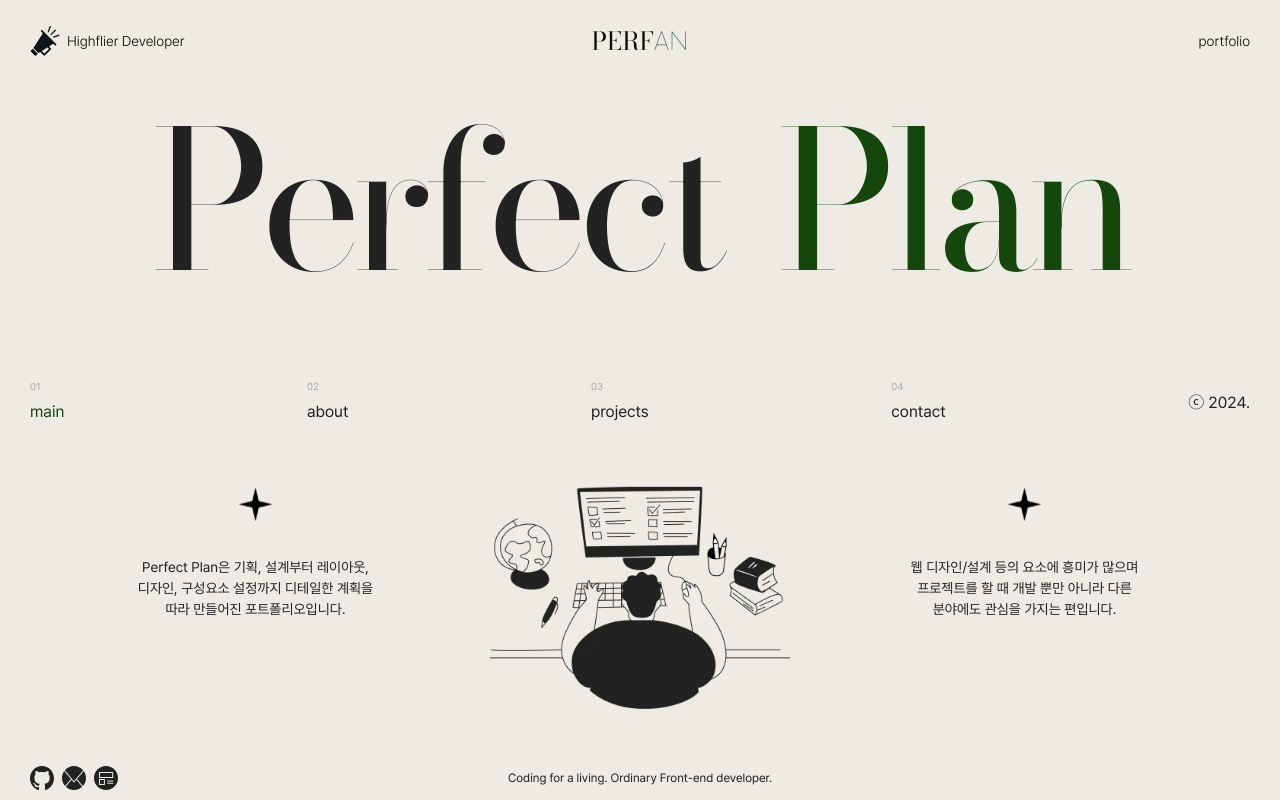
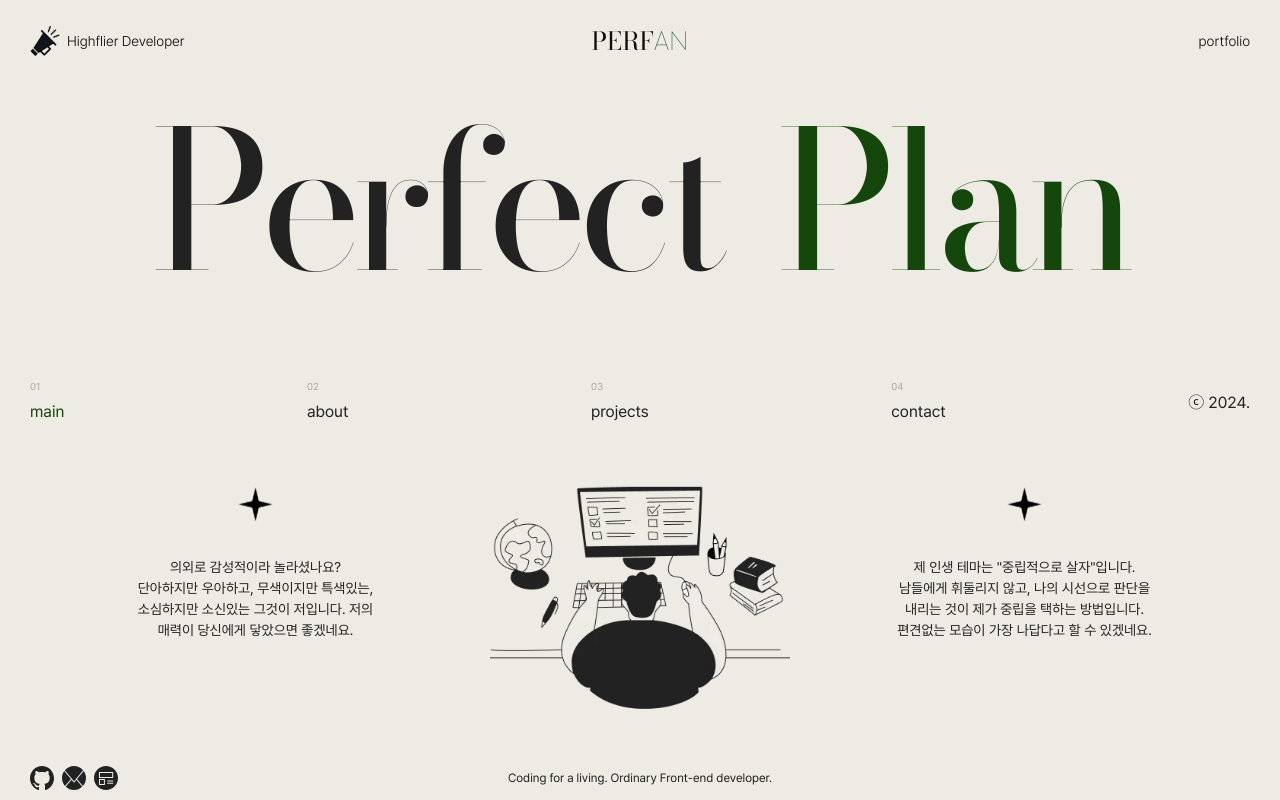
Before and after one commit to KimHyunLo/PERFAN, a React (Vite) app: page / in a window 1280 px wide. Built offline with nearby package versions, Linux system fonts and the light colour scheme.

Commit message:
update:  Main 페이지 컨텐츠 수정

```diff
--- a/src/features/main/MainContent.jsx
+++ b/src/features/main/MainContent.jsx
@@ -112,25 +112,33 @@ function MainContent() {
       <MobileMain>
         <div className="middle-text">
           <p>
-            Perfect Plan은 기획, 설계부터 레이아웃, 디자인, 구성요소 설정까지 디테일한 계획을 따라
-            만들어진 포트폴리오입니다.
+            의외로 감성적이라 놀라셨나요?
+            <br />
+            단아하지만 우아하고, 무색이지만 특색있는, 소심하지만 소신있는 그것이 저입니다. 저의
+            매력이 당신에게 닿았으면 좋겠네요.
           </p>
           <p>
-            웹 디자인/설계 등의 요소에 흥미가 많으며 프로젝트를 할 때 개발 뿐만 아니라 다른 분야에도
-            관심을 가지는 편입니다.
+            제 인생 테마는 &quot;중립적으로 살자&quot;입니다.
+            <br />
+            남들에게 휘둘리지 않고, 나의 시선으로 판단을 내리는 것이 제가 중립을 택하는 방법입니다.
+            편견없는 모습이 가장 나답다고 할 수 있겠네요.
           </p>
         </div>
         <LazyImage src="avatar.png" alt="avatar" className="avatar" loading="eager" />
       </MobileMain>
       <PcMain>
         <StyledParagraph>
-          Perfect Plan은 기획, 설계부터 레이아웃, 디자인, 구성요소 설정까지 디테일한 계획을 따라
-          만들어진 포트폴리오입니다.
+          의외로 감성적이라 놀라셨나요?
+          <br />
+          단아하지만 우아하고, 무색이지만 특색있는, 소심하지만 소신있는 그것이 저입니다. 저의 매력이
+          당신에게 닿았으면 좋겠네요.
         </StyledParagraph>
         <LazyImage src="avatar.png" alt="avatar" className="avatar" loading="eager" />
         <StyledParagraph>
-          웹 디자인/설계 등의 요소에 흥미가 많으며 프로젝트를 할 때 개발 뿐만 아니라 다른 분야에도
-          관심을 가지는 편입니다.
+          제 인생 테마는 &quot;중립적으로 살자&quot;입니다.
+          <br />
+          남들에게 휘둘리지 않고, 나의 시선으로 판단을 내리는 것이 제가 중립을 택하는 방법입니다.
+          편견없는 모습이 가장 나답다고 할 수 있겠네요.
         </StyledParagraph>
       </PcMain>
     </StyledMainContent>
```
